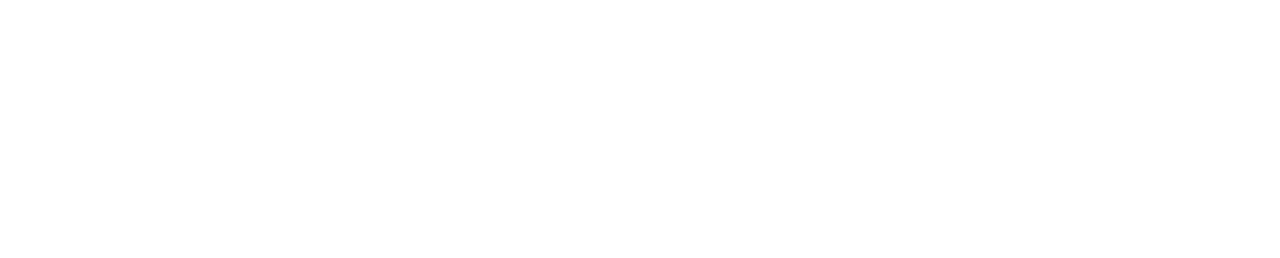
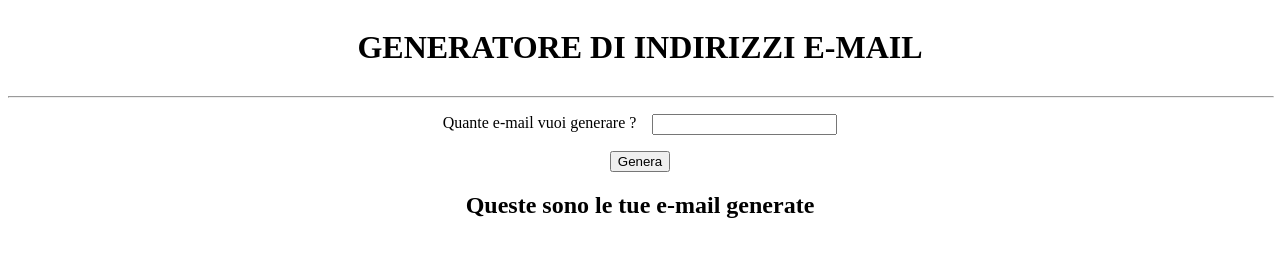
Before and after one commit to AndreazzaRiccardo/vue-email-list, a plain HTML site: page index.html in a window 1280 px wide. Drawn offline with nearby package versions, Linux system fonts and the light colour scheme.

Commit message:
add: exercise complete

```diff
--- a/css/style.css
+++ b/css/style.css
@@ -0,0 +1,22 @@
+#app {
+    display: flex;
+    flex-direction: column;
+    align-items: center;
+}
+
+.input {
+    display: flex;
+    gap: 1rem;
+    justify-content: center;
+    margin-bottom: 1rem;
+}
+
+hr {
+    width: 100%;
+    margin-bottom: 1rem;
+}
+
+ol {
+    width: 200px;
+    font-weight: bold;
+}
--- a/index.html
+++ b/index.html
@@ -15,6 +15,20 @@
 <body>
 
     <div id="app">
+        <h1>GENERATORE DI INDIRIZZI E-MAIL</h1>
+
+        <hr>
+
+        <div class="input">
+            <label for="gen-email">Quante e-mail vuoi generare ?</label>
+            <input type="number" id="gen-email" v-model="inputNumberOfEmail">
+        </div>
+        <button @click="generateRndMail">Genera</button>
+
+        <h2>Queste sono le tue e-mail generate</h2>
+        <ol v-if="arrayEmail.length == numberOfEmail">
+            <li v-for="email in arrayEmail">{{ email }}</li>
+        </ol>
 
     </div>
 
--- a/js/script.js
+++ b/js/script.js
@@ -3,10 +3,22 @@ const { createApp } = Vue;
 createApp({
     data() {
         return {
-
+            arrayEmail:[],
+            numberOfEmail: "",
+            inputNumberOfEmail: ""
         }
     },
     methods: {
-
-    }
+        generateRndMail() {
+            this.arrayEmail = [];
+            this.numberOfEmail = this.inputNumberOfEmail
+            for (let i = 0; i < this.numberOfEmail; i++) {
+                axios
+                .get("https://flynn.boolean.careers/exercises/api/random/mail")
+                .then((resp) => {
+                    this.arrayEmail.push(resp.data.response);
+                })
+            }
+        },
+    },
 }).mount("#app")
```
Also changed, not shown: 1 other file.
